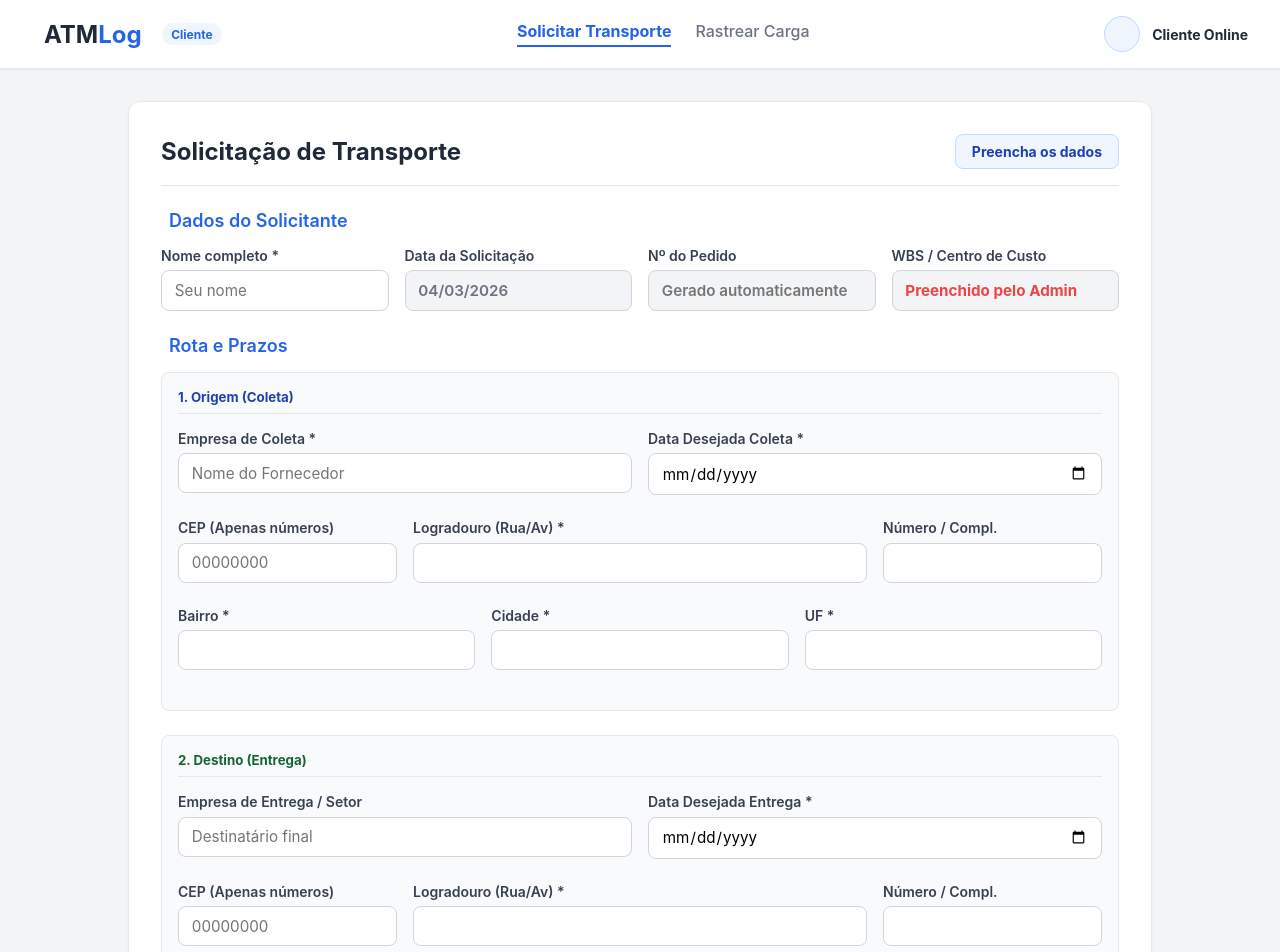
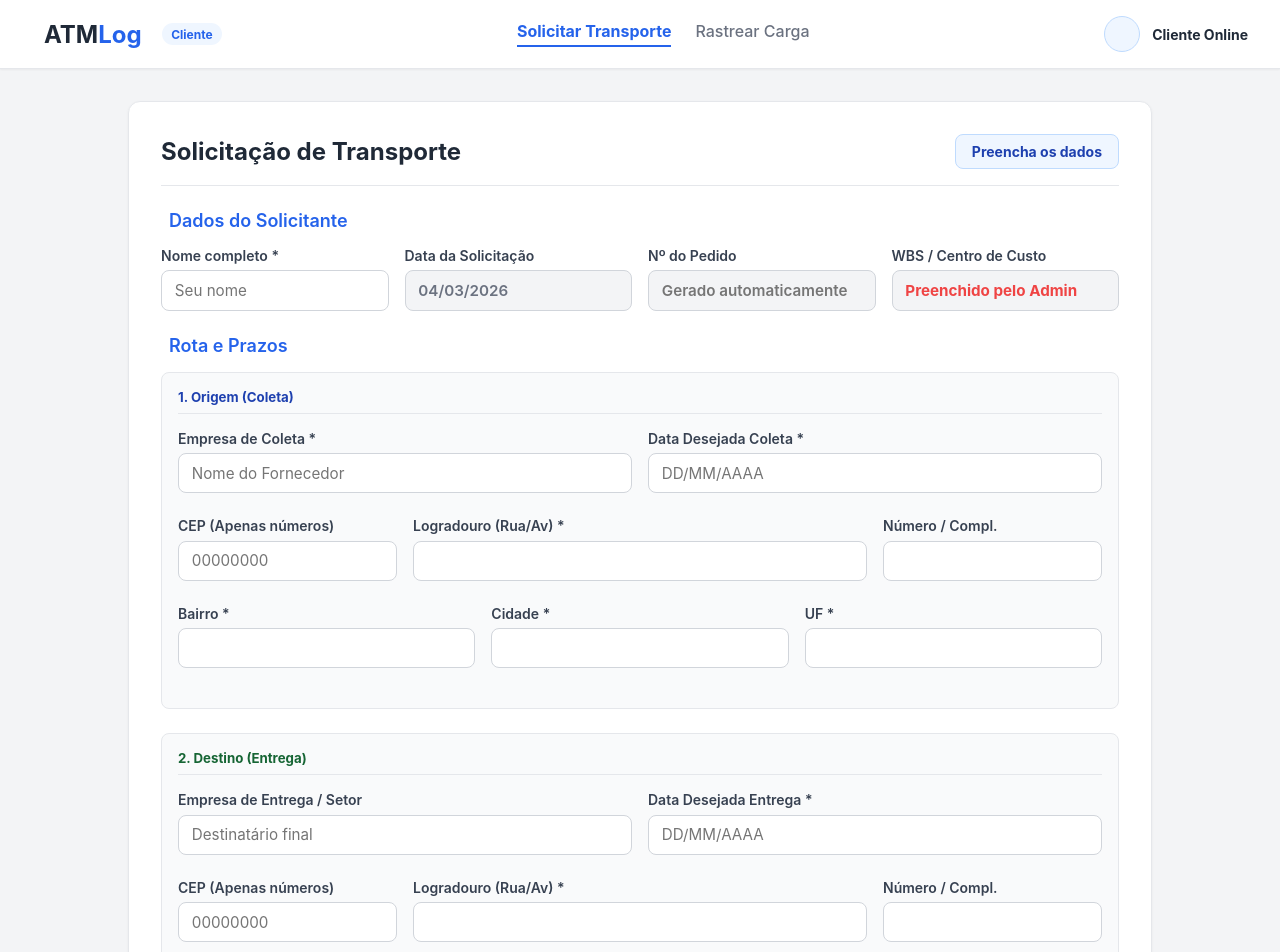
Before and after one commit to ItsNotNatan/TransportViewerClient, a React (Vite) app: page / in a window 1280 px wide. Shown: the top 952 px of the page. Built offline with nearby package versions, Linux system fonts and the light colour scheme.

Commit message:
Add files via upload

```diff
--- a/src/pages/RequestForm/RequestForm.jsx
+++ b/src/pages/RequestForm/RequestForm.jsx
@@ -6,59 +6,73 @@ import './RequestForm.css'
 export default function RequestForm() {
   const [carregando, setCarregando] = useState(false);
   const [dataHoje, setDataHoje] = useState('');
-  const [dataLimite, setDataLimite] = useState('');
-  const [dataMinima, setDataMinima] = useState('');
 
   // ESTADOS DOS ENDEREÇOS (Coleta e Entrega)
   const [coleta, setColeta] = useState({ cep: '', logradouro: '', bairro: '', localidade: '', uf: '' });
   const [entrega, setEntrega] = useState({ cep: '', logradouro: '', bairro: '', localidade: '', uf: '' });
 
-  // FORMATO BRASILEIRO E LIMITES DE DATA
+  // ESTADOS DAS DATAS MANUAIS (Para forçar DD/MM/AAAA)
+  const [dataColeta, setDataColeta] = useState('');
+  const [dataEntrega, setDataEntrega] = useState('');
+
   useEffect(() => {
     const hoje = new Date();
     setDataHoje(hoje.toLocaleDateString('pt-BR'));
-
-    const anoAtual = hoje.getFullYear();
-    const mesAtual = String(hoje.getMonth() + 1).padStart(2, '0');
-    const diaAtual = String(hoje.getDate()).padStart(2, '0');
-
-    setDataMinima(`${anoAtual}-${mesAtual}-${diaAtual}`);
-    setDataLimite(`${anoAtual + 10}-12-31`);
   }, []);
 
-  // FUNÇÃO MÁGICA QUE BUSCA O CEP NA API VIACEP
+  // MÁSCARA INTELIGENTE PARA FORÇAR DD/MM/AAAA NAS DATAS DE COLETA E ENTREga
+  const aplicarMascaraData = (valor) => {
+    let v = valor.replace(/\D/g, ''); // Tira tudo que não for número
+    if (v.length > 2) v = v.slice(0, 2) + '/' + v.slice(2);
+    if (v.length > 5) v = v.slice(0, 5) + '/' + v.slice(5, 9);
+    return v;
+  };
+
+  // FUNÇÃO MÁGICA QUE BUSCA O CEP NA API VIACEP (COLETA E ENTREGA)
   const buscarCep = async (valorCep, tipo) => {
-    // Só números
     const cepLimpo = valorCep.replace(/\D/g, '');
 
-    // Atualiza o CEP digitado na tela
-    if (tipo === 'coleta') setColeta(prev => ({ ...prev, cep: valorCep }));
-    else setEntrega(prev => ({ ...prev, cep: valorCep }));
+    // Atualiza o que o usuário está digitando na tela
+    if (tipo === 'coleta') {
+      setColeta(prev => ({ ...prev, cep: valorCep }));
+    } else {
+      setEntrega(prev => ({ ...prev, cep: valorCep }));
+    }
 
-    // Se tiver 8 números, vai buscar na internet!
+    // Quando bater 8 números exatos, vai na internet buscar!
     if (cepLimpo.length === 8) {
       try {
         const res = await fetch(`https://viacep.com.br/ws/${cepLimpo}/json/`);
         const data = await res.json();
 
-        if (!data.erro) {
-          if (tipo === 'coleta') {
-            setColeta(prev => ({ ...prev, logradouro: data.logradouro, bairro: data.bairro, localidade: data.localidade, uf: data.uf }));
-          } else {
-            setEntrega(prev => ({ ...prev, logradouro: data.logradouro, bairro: data.bairro, localidade: data.localidade, uf: data.uf }));
-          }
+        if (data.erro) {
+          alert(`O CEP ${valorCep} não foi encontrado. Por favor, verifique ou preencha manualmente.`);
+          return;
+        }
+
+        // Se encontrou, preenche os campos automaticamente!
+        if (tipo === 'coleta') {
+          setColeta(prev => ({
+            ...prev,
+            logradouro: data.logradouro || '',
+            bairro: data.bairro || '',
+            localidade: data.localidade || '',
+            uf: data.uf || ''
+          }));
+        } else if (tipo === 'entrega') {
+          setEntrega(prev => ({
+            ...prev,
+            logradouro: data.logradouro || '',
+            bairro: data.bairro || '',
+            localidade: data.localidade || '',
+            uf: data.uf || ''
+          }));
         }
       } catch (error) {
-        console.error("Erro ao buscar o CEP");
+        console.error("Erro ao buscar o CEP:", error);
+        alert("Erro de conexão ao buscar o CEP. Preencha manualmente.");
       }
     }
-  };
-
-  // Função para converter data YYYY-MM-DD para DD/MM/AAAA antes de salvar no banco
-  const formatarDataParaBR = (dataYMD) => {
-    if (!dataYMD) return '';
-    const [ano, mes, dia] = dataYMD.split('-');
-    return `${dia}/${mes}/${ano}`;
   };
 
   const handleSubmit = async (e) => {
@@ -70,11 +84,7 @@ export default function RequestForm() {
 
     dados.dataSolicitacao = dataHoje;
 
-    // Convertendo as datas escolhidas no calendário para o padrão BR
-    dados.dataColeta = formatarDataParaBR(dados.dataColetaCalendario);
-    dados.dataEntrega = formatarDataParaBR(dados.dataEntregaCalendario);
-
-    // Juntando os endereços para salvar certinho no banco de dados!
+    // Juntando os endereços para salvar certinho no banco de dados
     dados.coleta = `${dados.logradouroColeta}, ${dados.numeroColeta || 'S/N'} - ${dados.bairroColeta}, ${dados.cidadeColeta} - ${dados.ufColeta} (CEP: ${dados.cepColeta})`;
     dados.entrega = `${dados.logradouroEntrega}, ${dados.numeroEntrega || 'S/N'} - ${dados.bairroEntrega}, ${dados.cidadeEntrega} - ${dados.ufEntrega} (CEP: ${dados.cepEntrega})`;
 
@@ -90,9 +100,12 @@ export default function RequestForm() {
       if (resposta.ok) {
         alert(`Sucesso! Transporte solicitado! (ID: ${resultado.id_gerado})`);
         e.target.reset();
-        // Limpa os ceps da tela também
+
+        // Limpa a tela após enviar
         setColeta({ cep: '', logradouro: '', bairro: '', localidade: '', uf: '' });
         setEntrega({ cep: '', logradouro: '', bairro: '', localidade: '', uf: '' });
+        setDataColeta('');
+        setDataEntrega('');
       } else {
         alert("Erro ao enviar a solicitação.");
       }
@@ -165,13 +178,24 @@ export default function RequestForm() {
                 </div>
                 <div className="input-group">
                   <label>Data Desejada Coleta *</label>
-                  <input type="date" name="dataColetaCalendario" min={dataMinima} max={dataLimite} required className="input-control" />
+                  {/* MÁSCARA APLICADA NA COLETA */}
+                  <input
+                    type="text"
+                    name="dataColeta"
+                    value={dataColeta}
+                    onChange={(e) => setDataColeta(aplicarMascaraData(e.target.value))}
+                    placeholder="DD/MM/AAAA"
+                    maxLength="10"
+                    required
+                    className="input-control"
+                  />
                 </div>
               </div>
 
               <div className="form-grid-4">
                 <div className="input-group">
                   <label>CEP (Apenas números)</label>
+                  {/* CHAMANDO BUSCA CEP: COLETA */}
                   <input type="text" name="cepColeta" maxLength="9" value={coleta.cep} onChange={(e) => buscarCep(e.target.value, 'coleta')} className="input-control" placeholder="00000000" />
                 </div>
                 <div className="input-group" style={{ gridColumn: 'span 2' }}>
@@ -211,13 +235,24 @@ export default function RequestForm() {
                 </div>
                 <div className="input-group">
                   <label>Data Desejada Entrega *</label>
-                  <input type="date" name="dataEntregaCalendario" min={dataMinima} max={dataLimite} required className="input-control" />
+                  {/* MÁSCARA APLICADA NA ENTREGA */}
+                  <input
+                    type="text"
+                    name="dataEntrega"
+                    value={dataEntrega}
+                    onChange={(e) => setDataEntrega(aplicarMascaraData(e.target.value))}
+                    placeholder="DD/MM/AAAA"
+                    maxLength="10"
+                    required
+                    className="input-control"
+                  />
                 </div>
               </div>
 
               <div className="form-grid-4">
                 <div className="input-group">
                   <label>CEP (Apenas números)</label>
+                  {/* CHAMANDO BUSCA CEP: ENTREGA */}
                   <input type="text" name="cepEntrega" maxLength="9" value={entrega.cep} onChange={(e) => buscarCep(e.target.value, 'entrega')} className="input-control" placeholder="00000000" />
                 </div>
                 <div className="input-group" style={{ gridColumn: 'span 2' }}>
```
